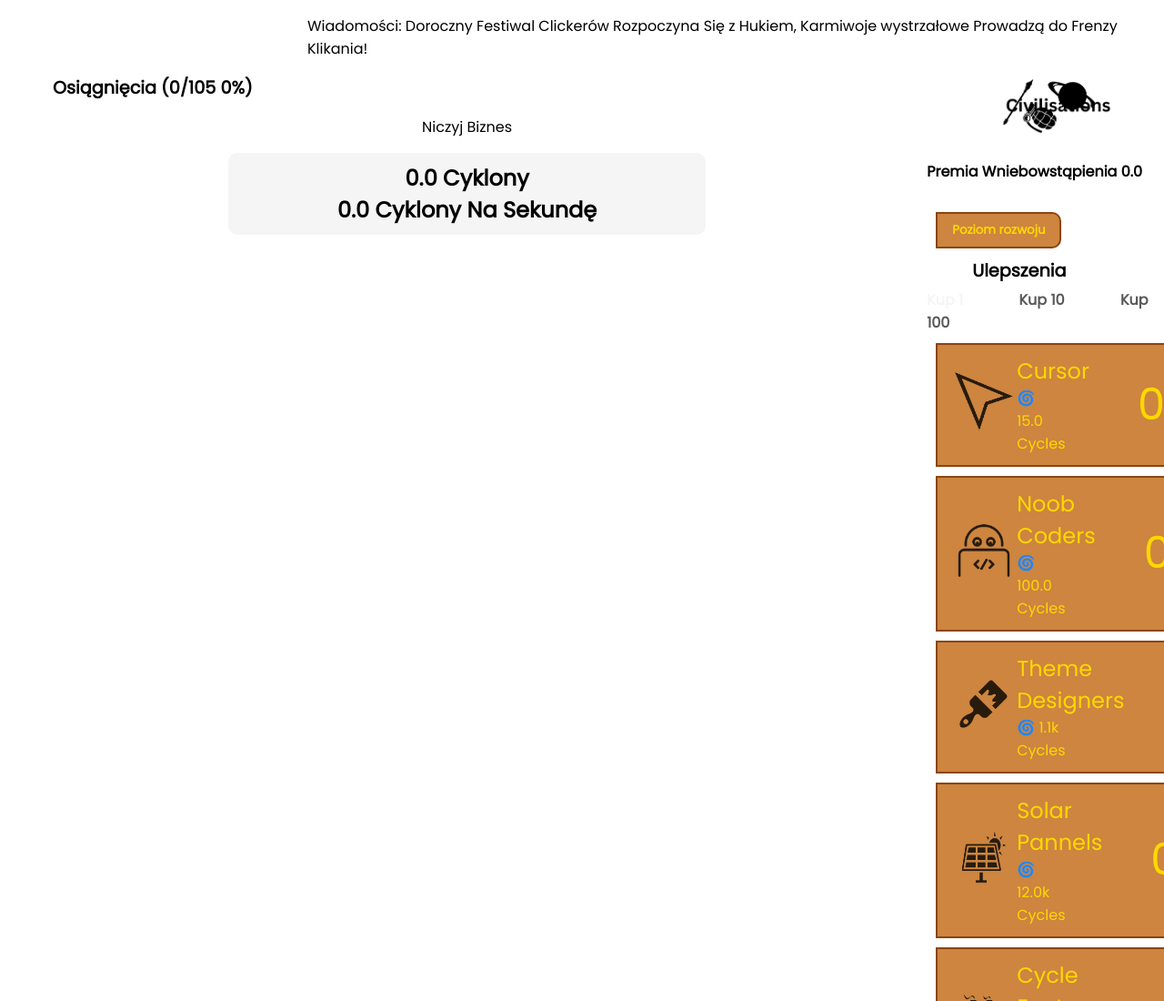
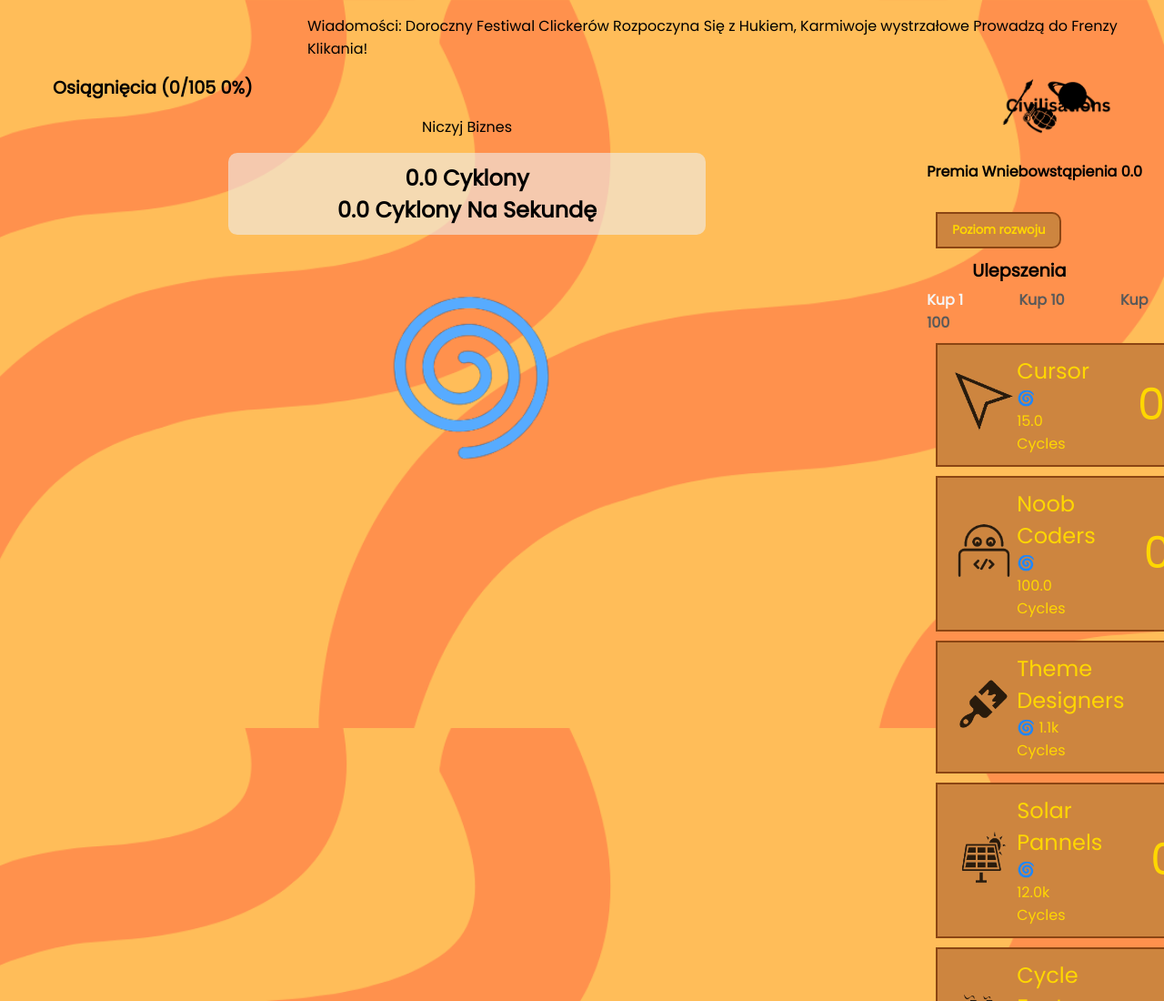
Before and after one commit to BalulowSki/projekt, a plain HTML site: page index.html in a window 1280 px wide. Shown: the top 1100 px of the page at 91% size. Drawn offline with Linux system fonts and the light colour scheme; files whose address does not match are found by name.

Commit message:
Update style.css

```diff
--- a/style.css
+++ b/style.css
@@ -4,7 +4,7 @@
 }
 
 body {
-    background-image: url('images/111.png');
+    background-image: url('111.png');
     background-repeat: no-repeat;
     background-attachment: fixed;
     background-size: cover;
@@ -29,17 +29,8 @@ body {
     font-weight: bold;
 }
 
-
-/*.clickerContanier img {
-  position: relative;
-  transition: all .2s ease-in-out;
-}
-
-.clickerContanier img:hover { transform: scale(1.1) }
-.clickerContanier img:active { transform: scale(0.99);}*/
-
 #clicker {
-    background-image: url('images/cycle.png');
+    background-image: url('cycle.png');
     background-size: contain;
     position: relative;
     transition: all .2s ease-in-out;
@@ -117,20 +108,17 @@ body {
     margin-right: 5px;
     padding: 5px;
     background-color: #CD853F;
-    /* Brown */
     opacity: 0.8;
     transition: background-color 0.2s ease-in-out, transform 0.2s ease-in-out;
 }
 
 #upgradeContanier img:hover {
     background-color: #8B4513;
-    /* Darker Brown on hover */
     transform: scale(1.05);
 }
 
 #achievementContanier img:hover {
     background-color: #8B4513;
-    /* Darker Brown on hover */
     transform: scale(1.05);
 }
 
```
